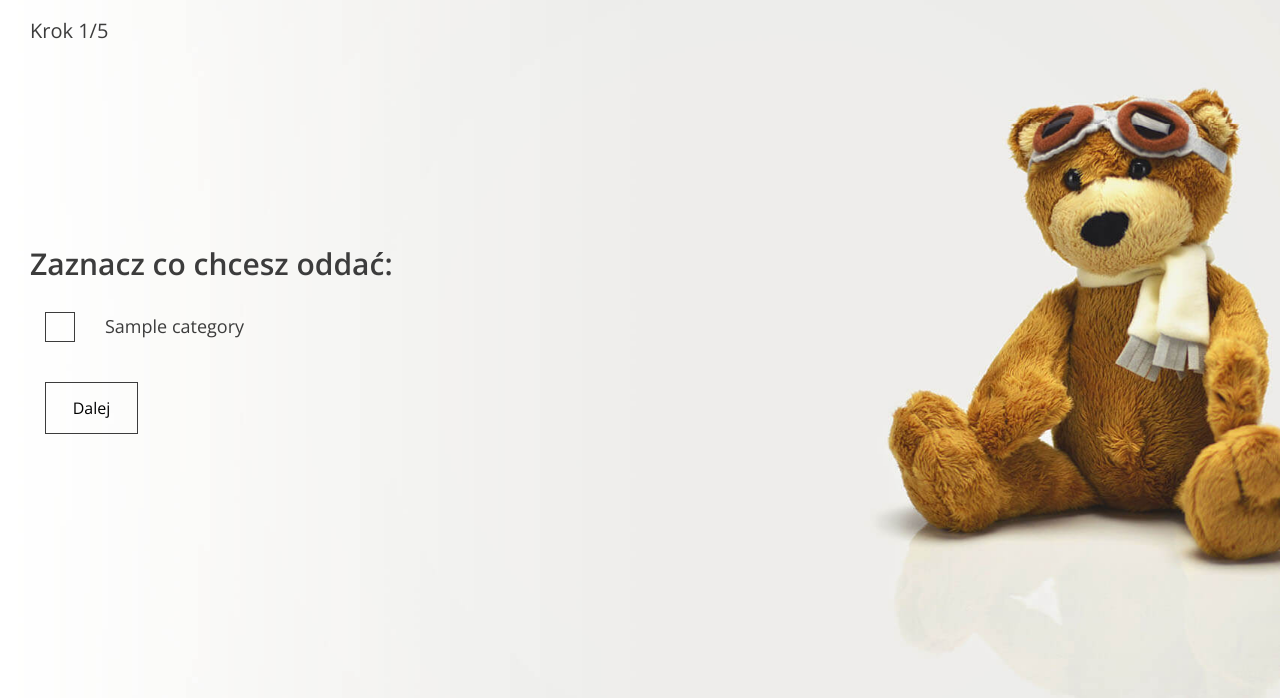
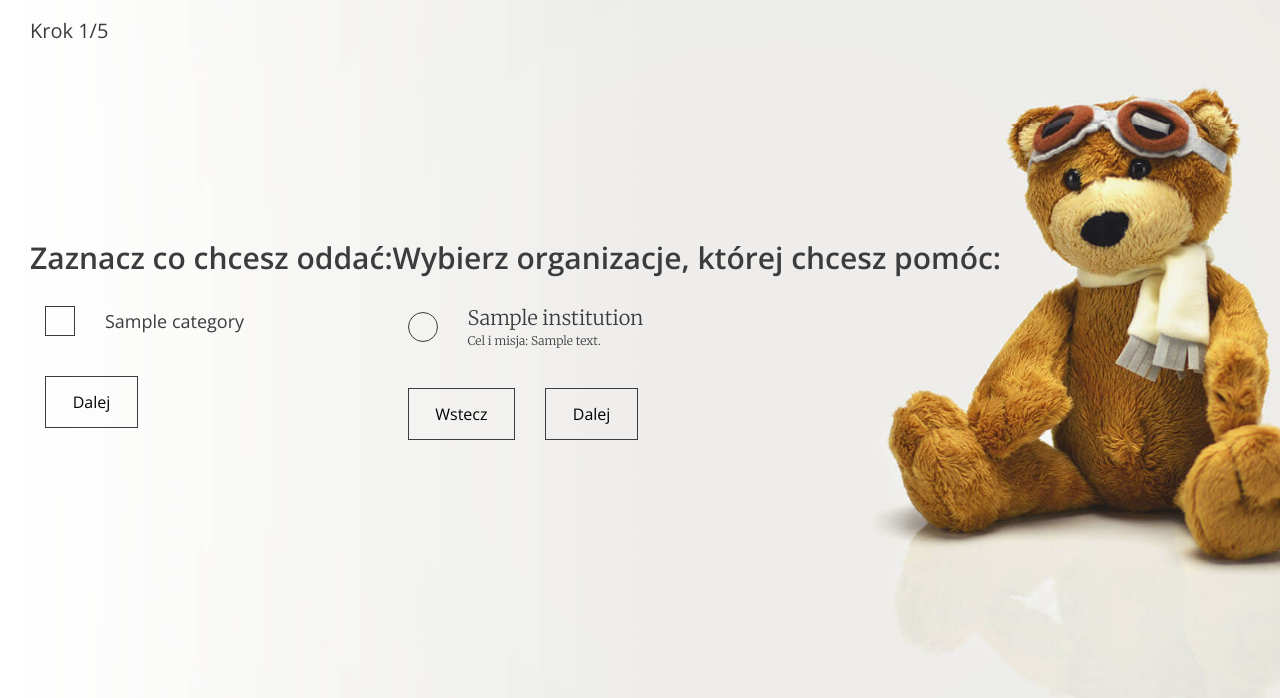
Before and after one commit to Bocian19/Share-clothes, a Django app: page /add-donation/ in a window 1280 px wide. Shown: the part 936-1634 px from the top of the page. Run offline with Django 3.2, Linux system fonts and the light colour scheme; a user stored in the database is signed in; tables that the repository leaves empty hold one stand-in row (values such as "Sample post"); some libraries are stand-ins or nearby versions.

Commit message:
5.3 prawie

```diff
--- a/coders/urls.py
+++ b/coders/urls.py
@@ -15,13 +15,14 @@ Including another URLconf
 """
 from django.contrib import admin
 from django.urls import path
-from share_clothes.views import LandingPageView, LoginView, AddDonationView, RegisterView, LogoutView
+from share_clothes.views import LandingPageView, LoginView, AddDonationView, RegisterView, LogoutView, get_institution
 
 urlpatterns = [
     path('admin/', admin.site.urls),
     path('', LandingPageView.as_view(), name='homepage'),
     path('login/', LoginView.as_view(), name='login'),
     path('add-donation/', AddDonationView.as_view(), name='add-donation'),
+    path('add-donations/', get_institution, name='update-form'),
     path('register/', RegisterView.as_view(), name='register'),
     path('logout/', LogoutView.as_view(), name='logout'),
 ]
--- a/share_clothes/static/js/app.js
+++ b/share_clothes/static/js/app.js
@@ -1,4 +1,35 @@
+function get_institution_for_category() {
+    let id = this.attributes['cat_id'].value;
+    var address = '/add-donations/?cat_id='.concat(id);
+    $.ajax(
+        {
+        type: "GET",
+        url: address,
+        success: function (dupa) {
+            var div = $("#institutions");
+            div.html(dupa);
+        },
+        error: function (dupa) {
+            alert(dupa);
+        }
+    });
+}
+
+
 document.addEventListener("DOMContentLoaded", function() {
+
+  var cats_checkboxes = document.querySelectorAll("input[name=categories]");
+  cats_checkboxes.change(get_institution_for_category);
+  // for (var i=0; i<cats_checkboxes.length; i++) {
+  //   if (cats_checkboxes[i].checked) {
+  //       this(get_institution_for_category);
+  //   } else {
+  //     break;
+  //   }
+  // }
+
+
+
   /**
    * HomePage - Help section
    */
@@ -39,21 +70,21 @@ document.addEventListener("DOMContentLoaded", function() {
       e.preventDefault();
       const $btn = e.target;
 
-      // Buttons Active class change
-      [...this.$buttonsContainer.children].forEach(btn => btn.firstElementChild.classList.remove("active"));
-      $btn.classList.add("active");
-
-      // Current slide
-      this.currentSlide = $btn.parentElement.dataset.id;
-
-      // Slides active class change
-      this.$slidesContainers.forEach(el => {
-        el.classList.remove("active");
-
-        if (el.dataset.id === this.currentSlide) {
-          el.classList.add("active");
-        }
-      });
+      // // Buttons Active class change
+      // [...this.$buttonsContainer.children].forEach(btn => btn.firstElementChild.classList.remove("active"));
+      // $btn.classList.add("active");
+      //
+      // // Current slide
+      // this.currentSlide = $btn.parentElement.dataset.id;
+      //
+      // // Slides active class change
+      // this.$slidesContainers.forEach(el => {
+      //   el.classList.remove("active");
+      //
+      //   if (el.dataset.id === this.currentSlide) {
+      //     el.classList.add("active");
+      //   }
+      // });
     }
 
     /**
@@ -70,6 +101,7 @@ document.addEventListener("DOMContentLoaded", function() {
   if (helpSection !== null) {
     new Help(helpSection);
   }
+
 
   /**
    * Form Select
@@ -220,16 +252,18 @@ document.addEventListener("DOMContentLoaded", function() {
      */
     updateForm() {
       this.$step.innerText = this.currentStep;
+      // TODO: Validation sth
 
-      // TODO: Validation
 
-      this.slides.forEach(slide => {
-        slide.classList.remove("active");
 
-        if (slide.dataset.step == this.currentStep) {
-          slide.classList.add("active");
-        }
-      });
+
+      // this.slides.forEach(slide => {
+      //   slide.classList.remove("active");
+      //
+      //   if (slide.dataset.step == this.currentStep) {
+      //     slide.classList.add("active");
+      //   }
+      // });
 
       this.$stepInstructions[0].parentElement.parentElement.hidden = this.currentStep >= 6;
       this.$step.parentElement.hidden = this.currentStep >= 6;
@@ -248,8 +282,10 @@ document.addEventListener("DOMContentLoaded", function() {
       this.updateForm();
     }
   }
+
   const form = document.querySelector(".form--steps");
   if (form !== null) {
     new FormSteps(form);
   }
+
 });
--- a/share_clothes/templates/base.html
+++ b/share_clothes/templates/base.html
@@ -7,6 +7,8 @@
     <meta http-equiv="X-UA-Compatible" content="ie=edge" />
     <title>Document</title>
     <link rel="stylesheet" href="{% static 'css/style.css' %}" />
+  <script src="{% static  'js/app.js'%}"></script>
+
   </head>
 {% endblock %}
 {% block container70 %}
@@ -36,7 +38,7 @@
           <li><a href="{% url 'homepage' %}#steps" class="btn btn--without-border">O co chodzi?</a></li>
           <li><a href="{% url 'homepage' %}#about-us" class="btn btn--without-border">O nas</a></li>
           <li><a href="{% url 'homepage' %}#help" class="btn btn--without-border">Fundacje i organizacje</a></li>
-          <li><a href={% url 'add-donation' %} class="btn btn--without-border">Przekaż dary</a></li>
+          <li><a href="{% url 'add-donation' %}" class="btn btn--without-border">Przekaż dary</a></li>
           <li><a href="{% url 'homepage' %}#contact" class="btn btn--without-border">Kontakt</a></li>
         </ul>
       </nav>
@@ -78,5 +80,5 @@
         </div>
       </div>
     </footer>
+     <script src="https://ajax.aspnetcdn.com/ajax/jQuery/jquery-3.2.1.js"></script>
 {% endblock %}
-<script src="{% static  'js/app.js'%}"></script>
--- a/share_clothes/templates/form.html
+++ b/share_clothes/templates/form.html
@@ -1,7 +1,7 @@
 {% extends 'base.html' %}
 {% load static %}
     {% block slogan %}
-      <div class="slogan container container--90">
+        <div class="slogan container container--90" xmlns="http://www.w3.org/1999/html">
         <div class="slogan--item">
           <h1>
             Oddaj rzeczy, których już nie chcesz<br />
@@ -57,7 +57,7 @@
           <div data-step="1" class="active">
             <h3>Zaznacz co chcesz oddać:</h3>
                 {% for category in categories %}
-                <div class="form-group form-group--checkbox">
+                <div class="form-group form-group--checkbox" cat_id={{ category.id }}>
               <label>
                 <input
                   type="checkbox"
@@ -66,8 +66,7 @@
                 />
                 <span class="checkbox"></span>
                 <span class="description"
-                  >{{ category.name }}</span
-                >
+                  >{{ category.name }}</span>
               </label>
             </div>
             {% endfor %}
@@ -97,36 +96,22 @@
 
 
           <!-- STEP 4 -->
-          <div data-step="3">
+          <div id="institutions"  data-step="3" class="active">
             <h3>Wybierz organizacje, której chcesz pomóc:</h3>
-
+            {% for institution in institutions %}
             <div class="form-group form-group--checkbox">
               <label>
-                <input type="radio" name="organization" value="old" />
+                <input type="radio" name="organization" value="{{ institution.id }}"/>
                 <span class="checkbox radio"></span>
                 <span class="description">
-                  <div class="title">Fundacja “Bez domu”</div>
+                  <div class="title">{{ institution.name }}</div>
                   <div class="subtitle">
-                    Cel i misja: Pomoc dla osób nie posiadających miejsca
-                    zamieszkania
+                    Cel i misja: {{ institution.description }}
                   </div>
                 </span>
               </label>
             </div>
-
-            <div class="form-group form-group--checkbox">
-              <label>
-                <input type="radio" name="organization" value="old" />
-                <span class="checkbox radio"></span>
-                <span class="description">
-                  <div class="title">Fundacja “Dla dzieci"</div>
-                  <div class="subtitle">
-                    Cel i misja: Pomoc osobom znajdującym się w trudnej sytuacji
-                    życiowej.
-                  </div>
-                </span>
-              </label>
-            </div>
+            {% endfor %}
 
             <div class="form-group form-group--buttons">
               <button type="button" class="btn prev-step">Wstecz</button>
@@ -240,6 +225,5 @@
         </form>
       </div>
     </section>
-
 {% endblock %}
   </body>
--- a/share_clothes/views.py
+++ b/share_clothes/views.py
@@ -24,12 +24,22 @@ class LandingPageView(View):
 class AddDonationView(View):
 
     def get(self, request):
-        categories = Category.objects.all()
         user1 = request.user
         if user1.is_authenticated:
-            return render(request, 'form.html', {"user1": user1, 'categories': categories})
+            return render(request, 'form.html', {"user1": user1, 'categories': Category.objects.all(), 'institutions': Institution.objects.all()})
         else:
             return redirect('login')
+
+
+def get_institution(request):
+    cat_id = request.GET.get('cat_id')
+    # cats_id = cat_id.split(',')
+    if cat_id:
+        institutions = Institution.objects.filter(categories=Category.objects.get(pk=cat_id))
+    else:
+        institutions = Institution.objects.all()
+
+    return render(request, 'updated_form.html', {'institutions': institutions})
 
 
 class LoginView(View):
```
Also changed, not shown: share_clothes/templates/updated_form.html (added, +15 -0 lines).
